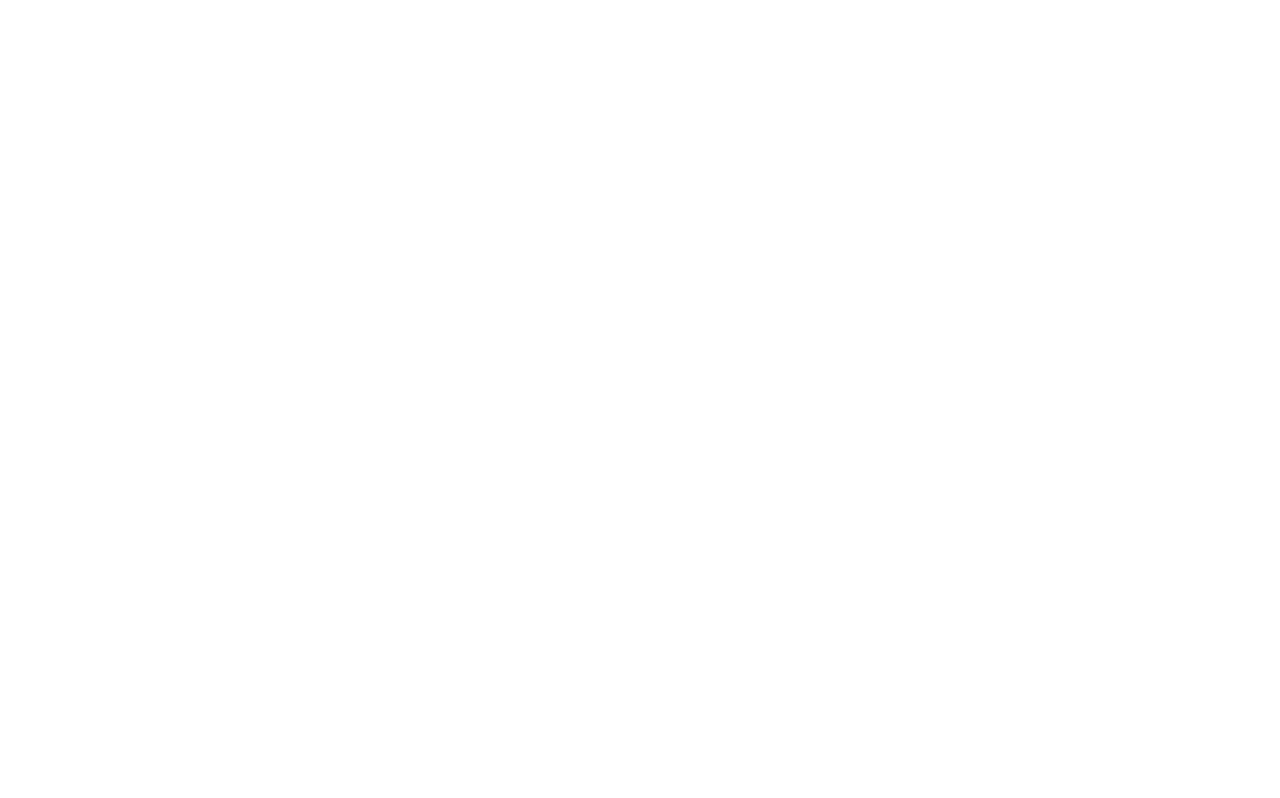
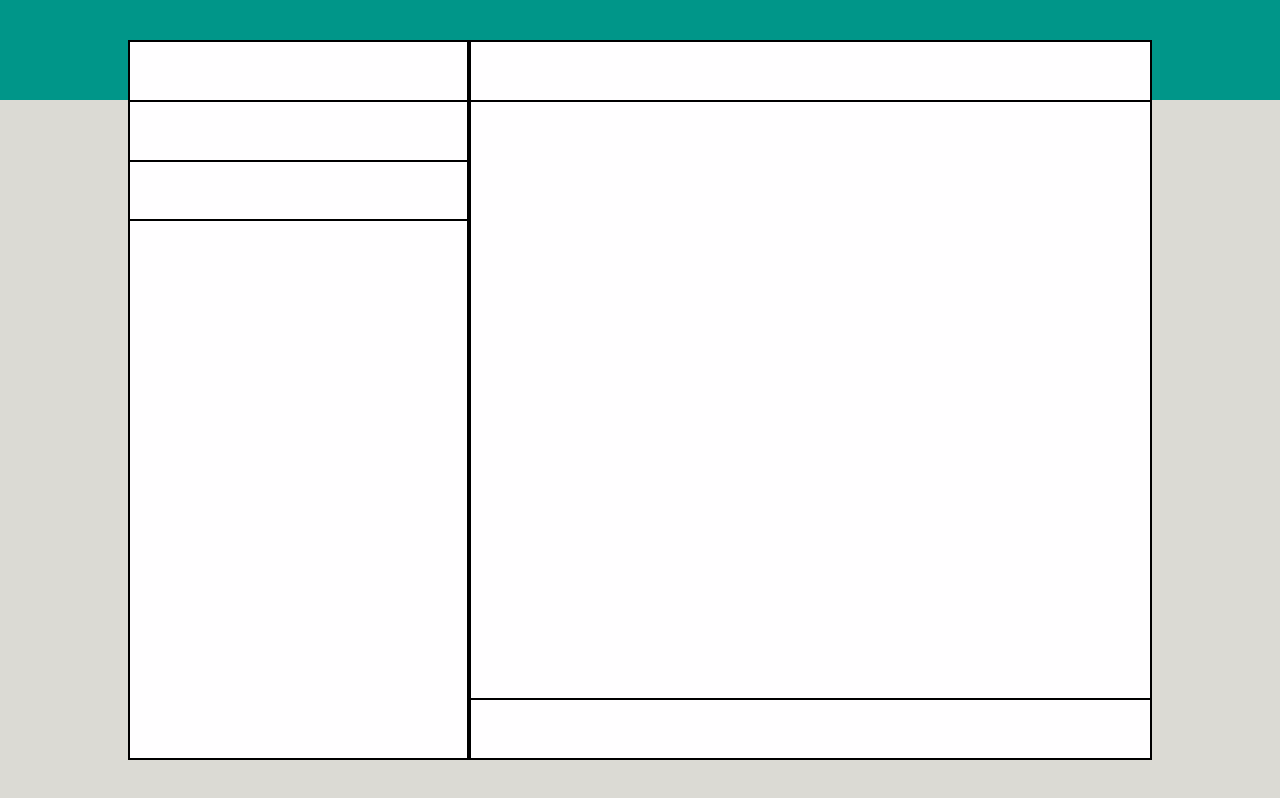
Before and after one commit to EmanueleVenditti95/vue-boolzapp, a plain HTML site: page index.html in a window 1280 px wide. Drawn offline with nearby package versions, Linux system fonts and the light colour scheme.

Commit message:
Add - macro layout

```diff
--- a/index.html
+++ b/index.html
@@ -3,13 +3,26 @@
 <head>
     <meta charset="UTF-8">
     <meta name="viewport" content="width=device-width, initial-scale=1.0">
-    <title>Vue To Do List</title>
+    <title>Boolzap</title>
     <link rel="stylesheet" href="style.css">
     <script src="https://unpkg.com/vue@3/dist/vue.global.js"></script>
 </head>
 <body>
-    <div id="app">
-
+    <div id="app" class="container-big">
+        <div class="top-bar"></div>
+        <div class="container-main">
+            <div class="col-4 debug left-side ">
+                <div class="col-1 debug"></div>
+                <div class="col-1 debug"></div>
+                <div class="col-1 debug"></div>
+                <div class="col-grow debug"></div>
+            </div>
+            <div class="col-grow debug right-side">
+                <div class="col-1 debug"></div>
+                <div class="col-grow debug"></div>
+                <div class="col-1 debug"></div>
+            </div>
+        </div>
     </div>
 
 
--- a/style.css
+++ b/style.css
@@ -3,3 +3,61 @@
     padding: 0;
     box-sizing: border-box;
 }
+
+.debug {
+    border: 1px solid black;
+}
+
+/* COLOR PALETTE */
+:root {
+    --dark-green:#009689;
+    --light-green:#D8F9BC;
+    --light:#FFFEFF;
+    --gray:#DBDAD4;
+    --light-gray:#EBE9EB;
+    --dark--gray:#989798;
+    --black:black;
+    --light-blue:#8EDAFD;
+}
+
+.container-big {
+    height: 100vh;
+    background-color: var(--gray);
+    position: relative;
+}
+
+.top-bar {
+    height: 100px;
+    width: 100%;
+    background-color: var(--dark-green);
+    position: absolute;
+    z-index: 0;
+}
+
+.container-main {
+    height: 90%;
+    width: 80%;
+    margin: 0 auto;
+    background-color: var(--light);
+    position: relative;
+    z-index: 1;
+    top: 5%;
+    display: flex;
+}
+
+.left-side, .right-side {
+    display: flex;
+    flex-direction: column;
+}
+
+.col-1 {
+    flex-basis: calc(100% / 12)
+}
+
+.col-4 {
+    flex-basis: calc(100% / 3);
+}
+
+.col-grow {
+    flex-grow: 1;
+}
```
